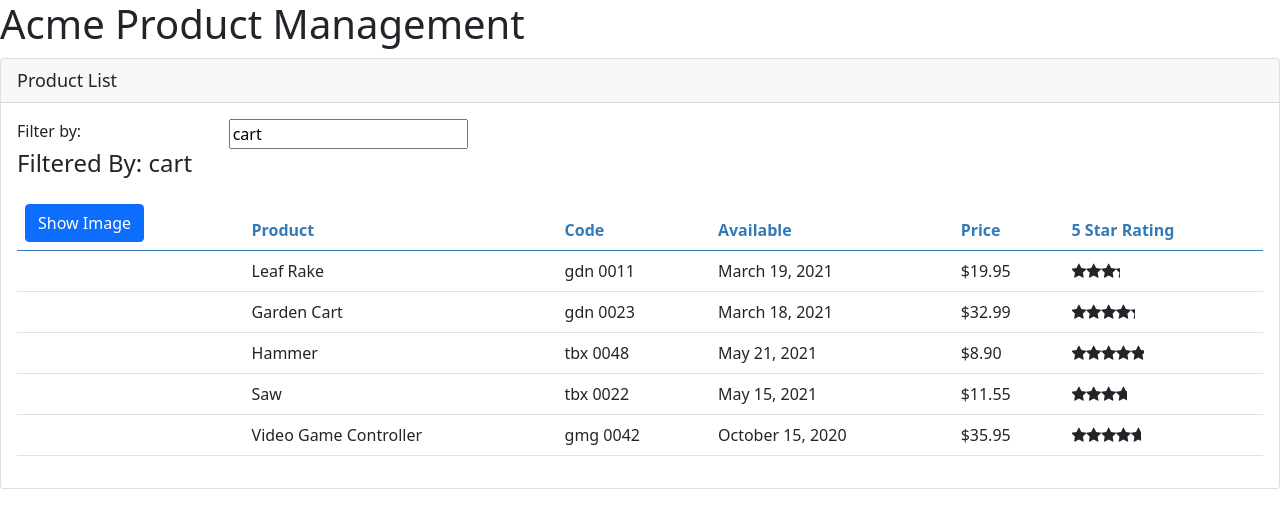
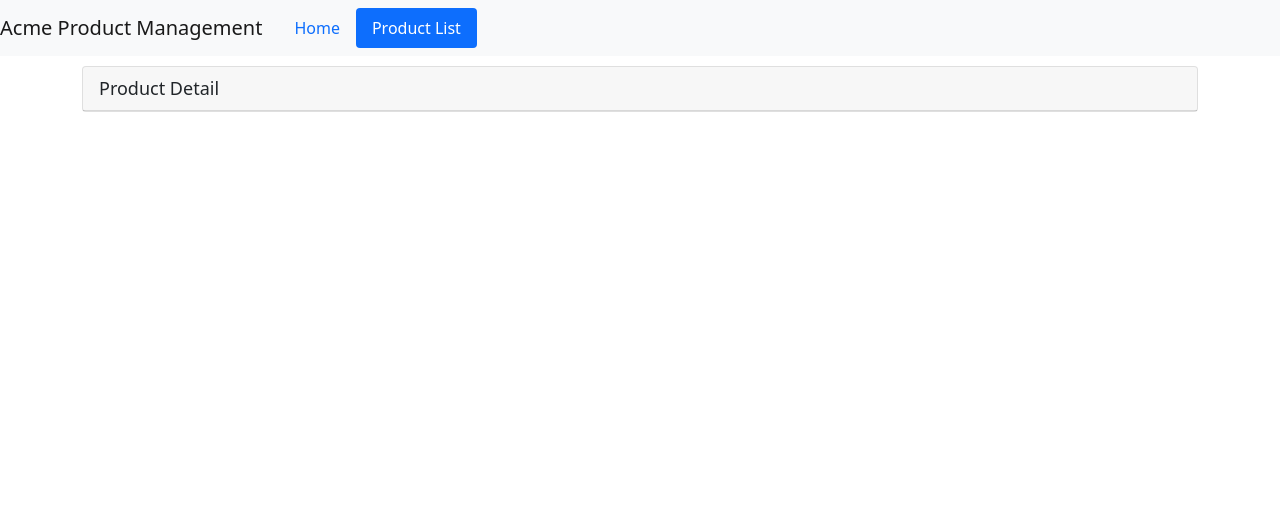
Before and after one commit to EdilsonDiasAlves/spm, an Angular app: page /products/1 in a window 1280 px wide. Shown: the top 528 px of the page. Built offline with nearby package versions, Linux system fonts and the light colour scheme.

Commit message:
Adding basic navigation:
1. Configuring Routes
2. Tying Routes to Actions
3. Placing the Views

```diff
--- a/src/app/app.component.ts
+++ b/src/app/app.component.ts
@@ -1,14 +1,20 @@
-import { Component } from "@angular/core";
+import { Component } from '@angular/core';
 
 @Component({
   selector: 'pm-root',
   template: `
-  <div>
-    <h1>{{pageTitle}}</h1>
-    <pm-products></pm-products>
+  <nav class='navbar navbar-expand navbar-light bg-light'>
+    <a class='navbar-brand'>{{pageTitle}}</a>
+    <ul class='nav nav-pills'>
+      <li><a class='nav-link' routerLinkActive='active' [routerLink]="['/welcome']">Home</a></li>
+      <li><a class='nav-link' routerLinkActive='active' [routerLink]="['/products']">Product List</a></li>
+    </ul>
+  </nav>
+  <div class="container">
+    <router-outlet></router-outlet>
   </div>
   `
 })
 export class AppComponent {
-  pageTitle: string = "Acme Product Management";
+  pageTitle: string = 'Acme Product Management';
 }
--- /dev/null
+++ b/src/app/products/product-detail.component.html
@@ -0,0 +1,5 @@
+<div class="card">
+  <div class="card-header">
+    {{pageTitle}}
+  </div>
+</div>
--- /dev/null
+++ b/src/app/products/product-detail.component.ts
@@ -0,0 +1,14 @@
+import { Component, OnInit } from '@angular/core';
+
+@Component({
+  templateUrl: './product-detail.component.html',
+  styleUrls: ['./product-detail.component.css']
+})
+export class ProductDetailComponent implements OnInit {
+
+  constructor() { }
+  pageTitle: string = "Product Detail"
+  ngOnInit(): void {
+  }
+
+}
--- a/src/app/products/product-list.component.ts
+++ b/src/app/products/product-list.component.ts
@@ -4,7 +4,6 @@
 import { ProductService } from "./product.service";
 
 @Component({
-  selector: 'pm-products',
   templateUrl: './product-list.component.html',
   styleUrls: ['./product-list.component.css']
 })
```
Also changed, not shown: src/app/app.module.ts (+14 -2 lines), src/app/products/product-detail.component.css (added), 1 other file (tests, documents, lock files or other folders).
